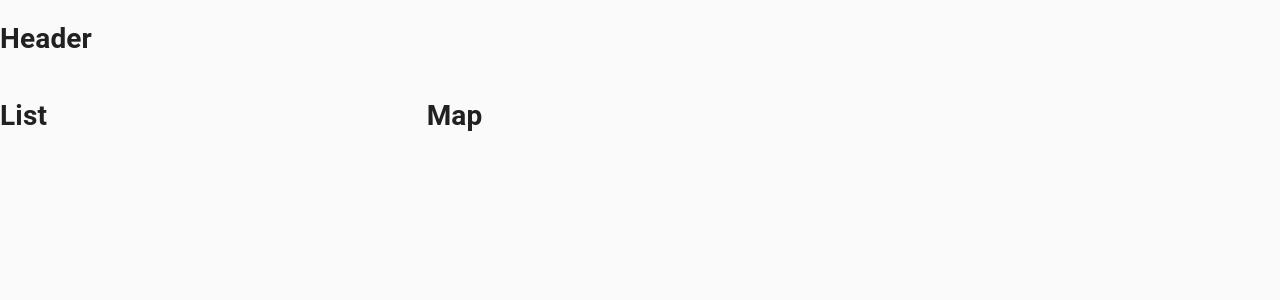
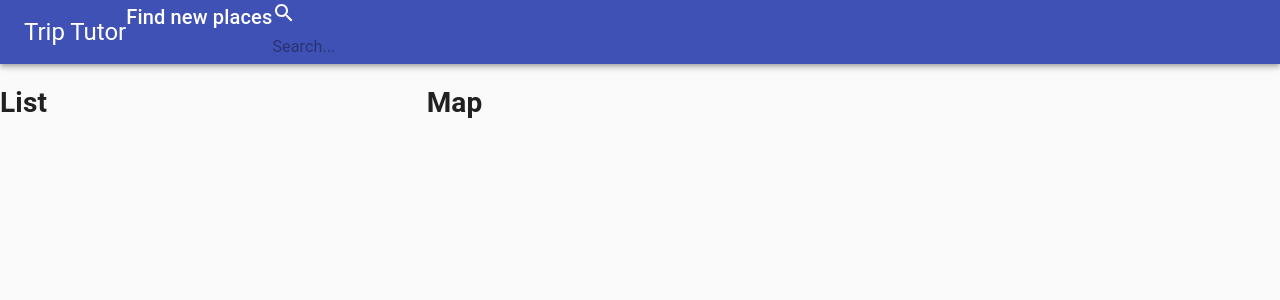
Before and after one commit to anthonysingiser/trip-tutor, a React (Create React App) app: page / in a window 1280 px wide. Shown: the top 300 px of the page. Built offline with nearby package versions, Linux system fonts and the light colour scheme.

Commit message:
update .styles for Map and Header to be used as sx props

```diff
--- a/package.json
+++ b/package.json
@@ -5,6 +5,7 @@
   "dependencies": {
     "@material-ui/core": "^4.12.4",
     "@material-ui/icons": "^4.11.3",
+    "@mui/material": "^5.14.1",
     "@react-google-maps/api": "^2.19.0",
     "@testing-library/jest-dom": "^5.17.0",
     "@testing-library/react": "^13.4.0",
--- a/src/App.js
+++ b/src/App.js
@@ -2,7 +2,6 @@ import React from 'react';
 import Header from './components/Header/Header';
 import List from './components/List/List';
 import Map from './components/Map/Map';
-import PlaceDetails from './components/PlaceDetails/PlaceDetails';
 import  { CssBaseline, Grid } from '@material-ui/core';
 
 const App = () => {
--- a/src/components/Header/Header.jsx
+++ b/src/components/Header/Header.jsx
@@ -1,9 +1,35 @@
 import React from 'react';
+import  { Autocomplete } from '@react-google-maps/api';
+import { AppBar, Toolbar, Typography, InputBase, Box } from '@material-ui/core';
+import SearchIcon from '@material-ui/icons/Search';
+import { headerStyles } from './styles';
+
 
 const Header = () => {
     return (
-        <h1>Header</h1>
+        <AppBar position='static'>
+            <Toolbar sx={headerStyles.toolbar}>
+                <Typography variant='h5' sx={headerStyles.title}>
+                    Trip Tutor
+                </Typography>
+                <Box display='flex'>
+                    <Typography variant='h6' sx={headerStyles.title}>
+                        Find new places
+                    </Typography>
+                    {/* <Autocomplete> */}
+                        <div sx={headerStyles.search}>
+                            <div sx={headerStyles.searchIcon}>
+                                <SearchIcon />
+                            </div>
+                            <InputBase placeholder='Search...' sx={{...headerStyles.inputRoot,'& .MuiInputBase-input': headerStyles.inputInput}} />
+                        </div>
+                    {/* </Autocomplete> */}
+                </Box>
+            </Toolbar>
+        </AppBar>
     )
 }
 
+//classes:{{ root: classes.inputRoot, input: classes.inputInput }}
+
 export default Header;
--- a/src/components/Header/styles.js
+++ b/src/components/Header/styles.js
@@ -0,0 +1,52 @@
+
+export const headerStyles = {
+  title: {
+    display: 'none',
+  },
+  '@media (min-width: 600px)': {
+    title: {
+      display: 'block',
+    },
+  },
+  search: {
+    position: 'relative',
+    borderRadius: '4px',
+    backgroundColor: 'rgba(255, 255, 255, 0.15)',
+    marginRight: '0',
+    marginLeft: '0',
+    width: '100%',
+  },
+  searchHover: {
+    backgroundColor: 'rgba(255, 255, 255, 0.25)',
+  },
+  searchIcon: {
+    padding: '0 16px',
+    height: '100%',
+    position: 'absolute',
+    pointerEvents: 'none',
+    display: 'flex',
+    alignItems: 'center',
+    justifyContent: 'center',
+  },
+  inputRoot: {
+    color: 'inherit',
+  },
+  inputInput: {
+    padding: '8px 8px 8px 0',
+    paddingLeft: 'calc(1em + 32px)',
+    width: '100%',
+  },
+  '@media (min-width: 960px)': {
+    search: {
+      marginLeft: '24px',
+      width: 'auto',
+    },
+    inputInput: {
+      width: '20ch',
+    },
+  },
+  toolbar: {
+    display: 'flex',
+    justifyContent: 'space-between',
+  },
+};
--- a/src/components/Map/styles.js
+++ b/src/components/Map/styles.js
@@ -0,0 +1,23 @@
+
+export const mapStyles = {
+  paper: {
+    padding: '10px',
+    display: 'flex',
+    flexDirection: 'column',
+    justifyContent: 'center',
+    width: '100px',
+  },
+  mapContainer: {
+    height: '85vh',
+    width: '100%',
+  },
+  markerContainer: {
+    position: 'absolute',
+    transform: 'translate(-50%, -50%)',
+    zIndex: 1,
+    '&:hover': { zIndex: 2 },
+  },
+  pointer: {
+    cursor: 'pointer',
+  },
+};
```
Also changed, not shown: src/components/List/styles.js (+22 -0 lines), src/components/Map/Map.jsx (+8 -0 lines), src/components/PlaceDetails/styles.js (+13 -0 lines), 1 other file (tests, documents, lock files or other folders).
